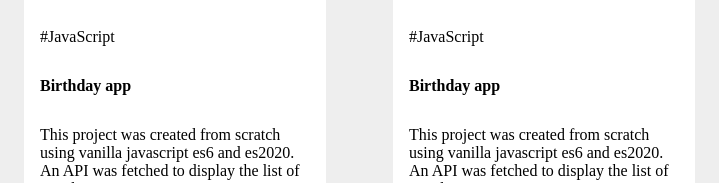
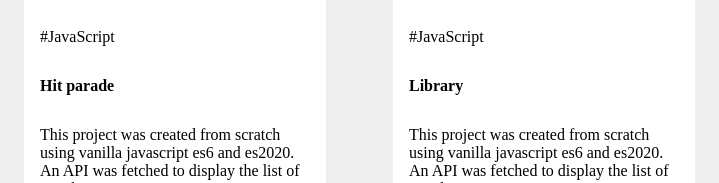
Before and after one commit to Tsikitsiky/portfolio2, a plain HTML site: page webroot/index.html in a window 1280 px wide. Shown: the part 1277-1460 px from the top of the page, 465-1184 px from the left. Drawn offline with Linux system fonts and the light colour scheme.

Commit message:
change some of the content

```diff
--- a/webroot/index.html
+++ b/webroot/index.html
@@ -147,7 +147,7 @@
                                 <div class="project">
                                     <img src="assets/hit-parade-vanilla.png" alt="Hit parade screenshot" />
                                         <p class="tag"> #JavaScript </p>
-                                        <h4> Birthday app </h4>
+                                        <h4> Hit parade </h4>
                                         <p>
                                             This project was created from scratch using vanilla javascript es6 and es2020. An API was fetched to display the list of people.
                                         </p>
@@ -170,7 +170,7 @@
                                 <div class="project">
                                     <img src="assets/library.png" alt="library screenshot" />
                                         <p class="tag"> #JavaScript </p>
-                                        <h4> Birthday app </h4>
+                                        <h4> Library </h4>
                                         <p>
                                             This project was created from scratch using vanilla javascript es6 and es2020. An API was fetched to display the list of people.
                                         </p>
```
